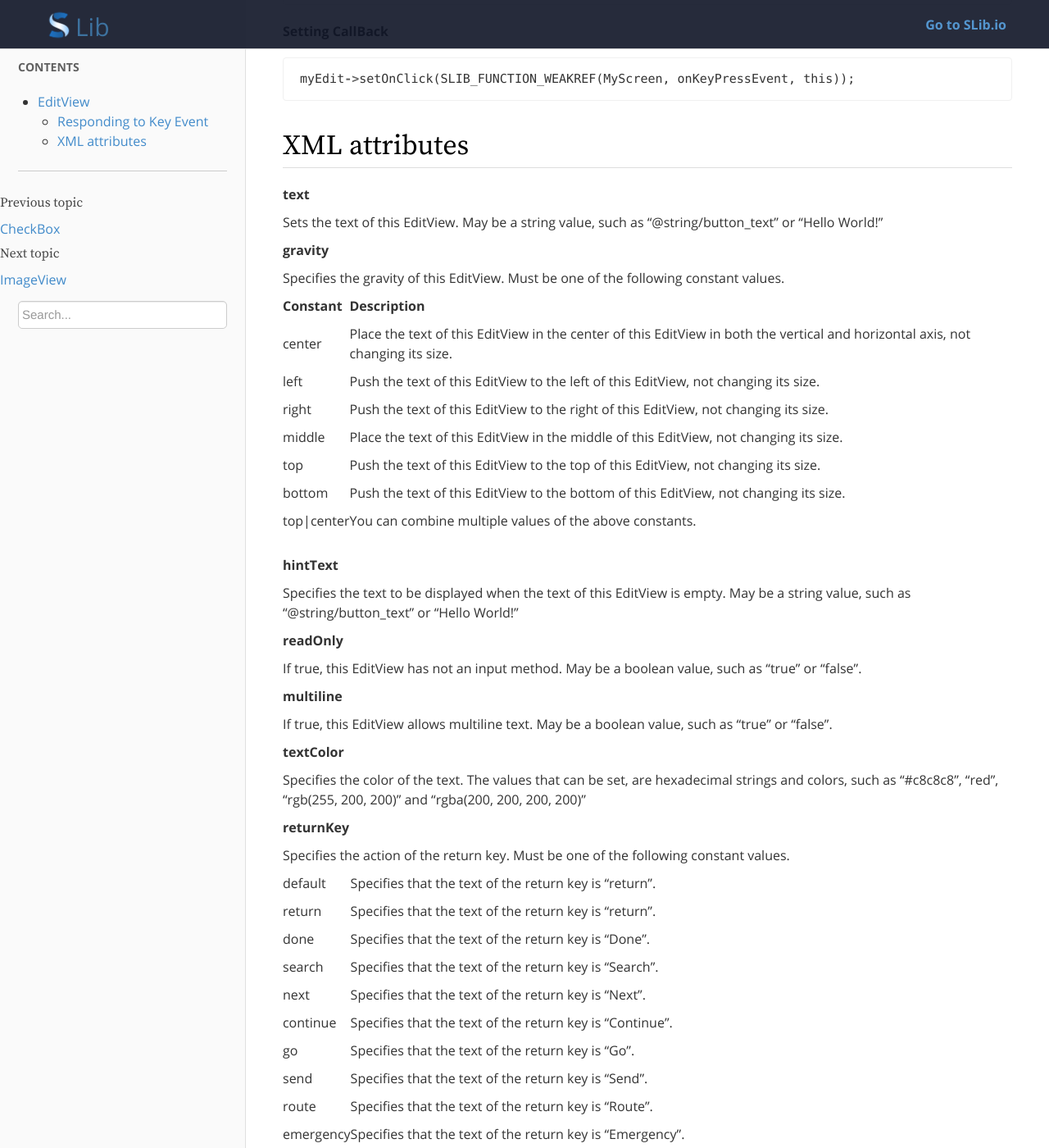
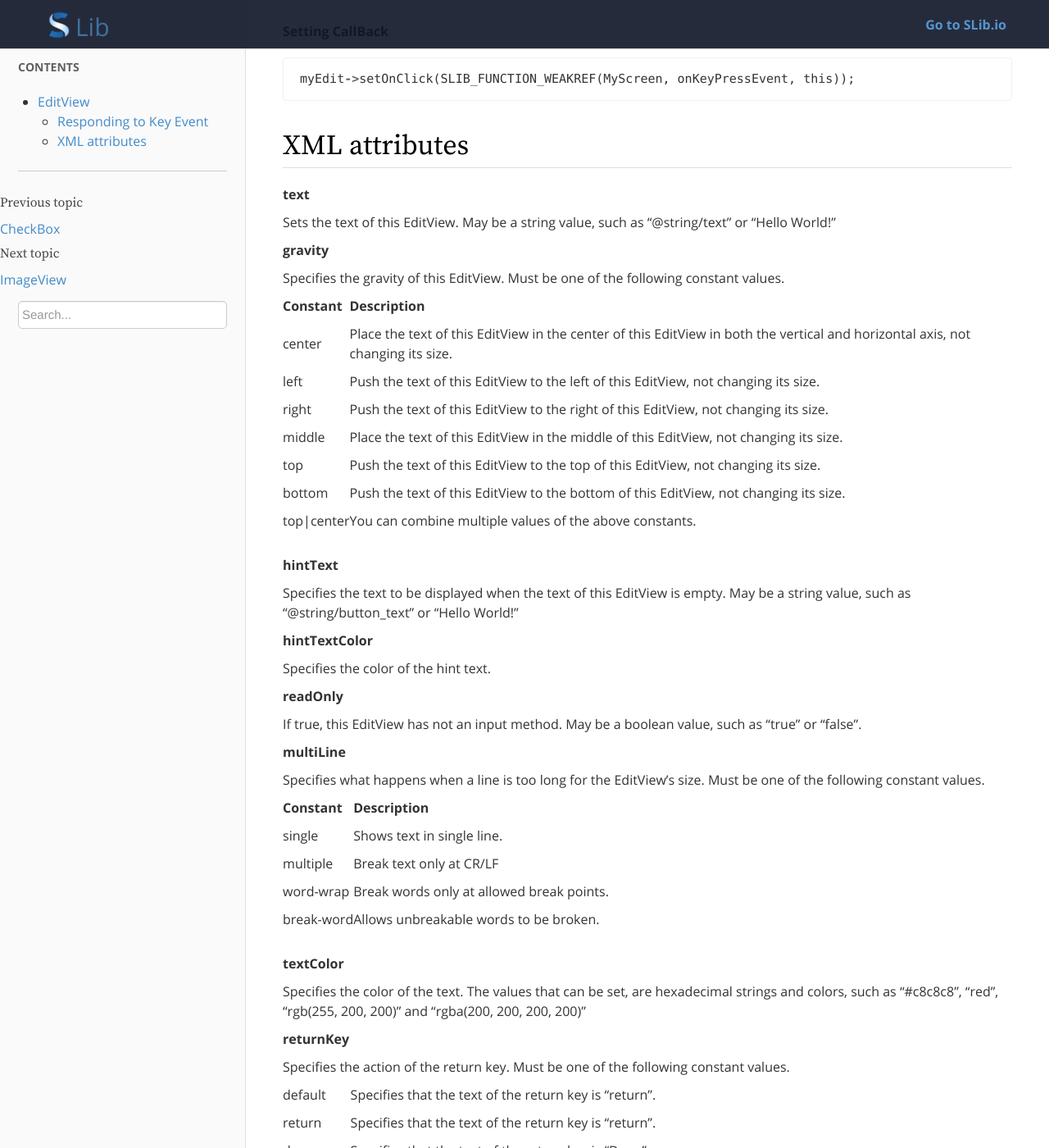
Before and after one commit to SLIBIO/SLib-Doc, a Sphinx documentation site: the page built from source/Guides/UIComponents/EditView/Index.rst, in a window 1280 px wide and 1400 px high, scrolled down 1347 px. Shown: the whole window at 82% size. Built offline with Sphinx 7.4.7, drawn with Linux system fonts in a browser that asks for light colours.

```diff
--- a/source/Guides/UIComponents/EditView/Index.rst
+++ b/source/Guides/UIComponents/EditView/Index.rst
@@ -67,7 +67,7 @@
 
 **text**
 
-Sets the text of this EditView. May be a string value, such as "@string/button_text" or "Hello World!"
+Sets the text of this EditView. May be a string value, such as "@string/text" or "Hello World!"
 
 **gravity**
 
@@ -89,13 +89,26 @@
 
 Specifies the text to be displayed when the text of this EditView is empty. May be a string value, such as "@string/button_text" or "Hello World!"
 
+**hintTextColor**
+
+Specifies the color of the hint text.
+
 **readOnly**
 
 If true, this EditView has not an input method. May be a boolean value, such as "true" or "false".
 
-**multiline**
+**multiLine**
 
-If true, this EditView allows multiline text. May be a boolean value, such as "true" or "false".
+Specifies what happens when a line is too long for the EditView's size. Must be one of the following constant values.
+
+============== =================================================================================================================================
+Constant       Description
+============== =================================================================================================================================
+single         Shows text in single line.
+multiple       Break text only at CR/LF
+word-wrap      Break words only at allowed break points.
+break-word     Allows unbreakable words to be broken.
+============== =================================================================================================================================
 
 **textColor**
 
--- a/source/Guides/UIComponents/Index.rst
+++ b/source/Guides/UIComponents/Index.rst
@@ -9,3 +9,4 @@
    CheckBox/Index
    EditView/Index
    ImageView/Index
+   LabelView/Index
```
Also changed, not shown: source/Guides/UIComponents/LabelView/Index.rst (added, +75 -0 lines).
